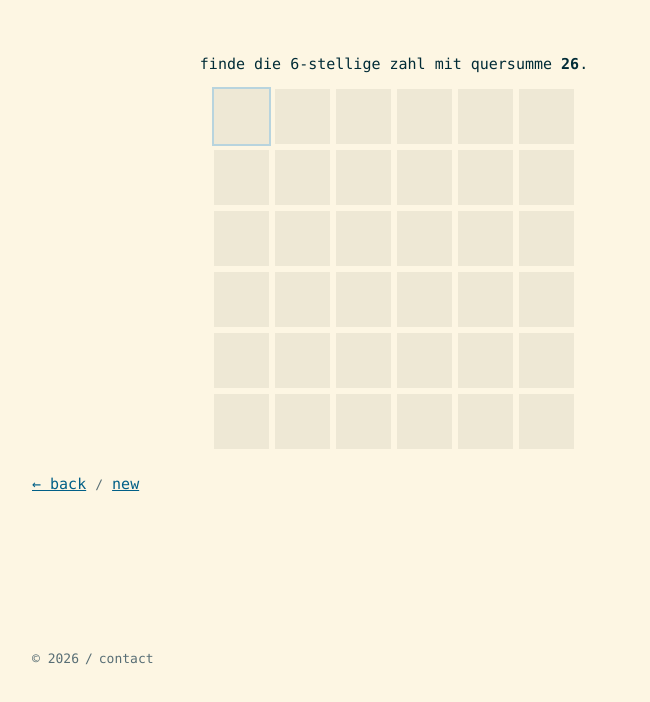
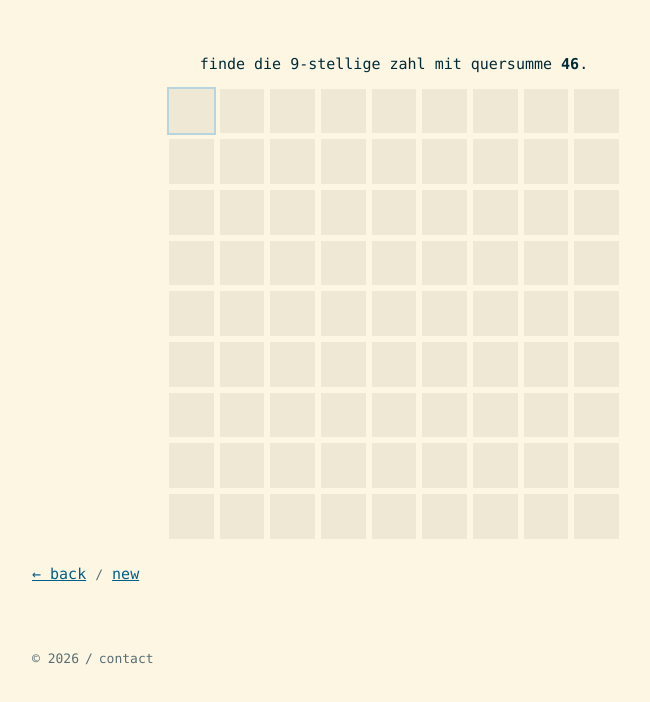
Before and after one commit to ptrjstn/website, a plain HTML site: page d001.html in a window 1280 px wide. Shown: the part 94-796 px from the top of the page, without its empty margins (246-896 px from the left). Drawn offline with Linux system fonts and the light colour scheme.

Commit message:
made the sumit playground 9x9;

```diff
--- a/d001.html
+++ b/d001.html
@@ -12,7 +12,7 @@
     <div class="site-title">ptrjstn</div>
 
     <section class="page-content">
-    <p class="text">finde die 6-stellige zahl mit quersumme <strong id="targetSum"></strong>.</p>
+    <p class="text">finde die 9-stellige zahl mit quersumme <strong id="targetSum"></strong>.</p>
 
     <div class="game">
       <div class="board" id="board" aria-label="Primes board"></div>
@@ -44,8 +44,8 @@
     const newGame = document.getElementById("newGame");
     const targetSumEl = document.getElementById("targetSum");
 
-    const ROWS = 6;
-    const COLS = 6;
+    const ROWS = 9;
+    const COLS = 9;
     let answer = "";
     let row = 0;
     let gameOver = false;
@@ -186,12 +186,12 @@
       return s.split("").reduce((acc, d) => acc + Number(d || 0), 0);
     }
 
-    function randomSixDigit() {
-      return String(Math.floor(Math.random() * 900000) + 100000);
+    function randomNineDigit() {
+      return String(Math.floor(Math.random() * 900000000) + 100000000);
     }
 
     function startGame() {
-      answer = randomSixDigit();
+      answer = randomNineDigit();
       targetSumEl.textContent = String(digitSum(answer));
       row = 0;
       gameOver = false;
@@ -253,14 +253,14 @@
 
     .board{
       display: grid;
-      grid-template-rows: repeat(6, 1fr);
+      grid-template-rows: repeat(9, 1fr);
       gap: 6px;
-      width: min(360px, calc(100vw - 48px));
+      width: min(450px, calc(100vw - 48px));
     }
 
     .row{
       display: grid;
-      grid-template-columns: repeat(6, 1fr);
+      grid-template-columns: repeat(9, 1fr);
       gap: 6px;
     }
 
```
